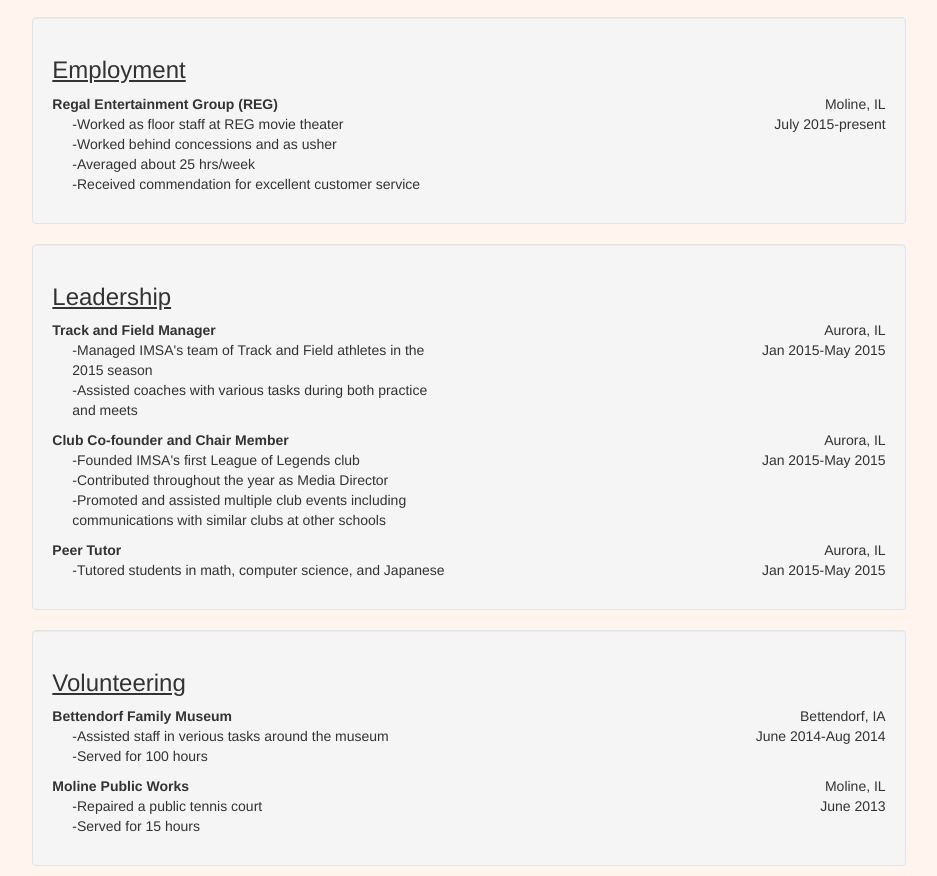
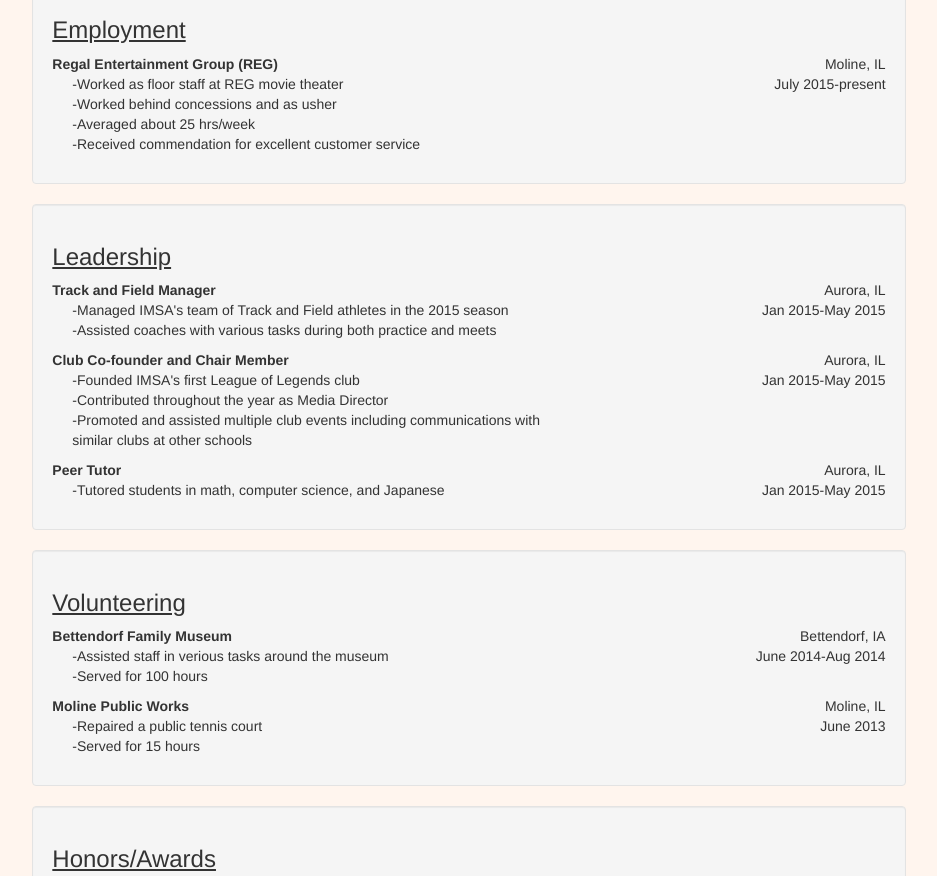
Before and after one commit to pueblak/pueblak.github.io, a plain HTML site: page resume.html in a window 1280 px wide. Shown: the part 1428-2304 px from the top of the page, without its empty margins (171-1108 px from the left). Drawn offline with nearby package versions, Linux system fonts and the light colour scheme.

Commit message:
re-formatted

```diff
--- a/resume.html
+++ b/resume.html
@@ -86,7 +86,7 @@
 			<div class="col-xs-8 well">
 				<h3 style="margin-bottom:30px"><u>Education</u></h3>
 				<div class="row">
-					<div class="col-xs-6">
+					<div class="col-xs-8">
 						<p><b>University of Illinois at Urbana-Champaign</b></p>
 						<div style="margin-left:20px;margin-top:-10px">
 							<p>B.S., Computer Science
@@ -94,30 +94,30 @@
 							</p>
 						</div>
 					</div>
-					<div class="col-xs-6">
+					<div class="col-xs-4">
 						<p style="text-align:right">Aug 2015-May 2019
 						<br><b>GPA:</b> N/A
 						</p>
 					</div>
 				</div>
 				<div class="row">
-					<div class="col-xs-6">
+					<div class="col-xs-8">
 						<p><b>Illinois Mathematics and Science Academy (IMSA)</b></p>
 						<div style="margin-left:20px;margin-top:-10px">
 							<p>Class of 2015 Graduate</p>
 						</div>
 					</div>
-					<div class="col-xs-6">
+					<div class="col-xs-4">
 						<p style="text-align:right">Aug 2012-May 2015
 						<br><b>GPA:</b> 3.42/4.0
 						</p>
 					</div>
 				</div>
 				<div class="row">
-					<div class="col-xs-6">
+					<div class="col-xs-8">
 						<p><b>Moline Senior High School</b></p>
 					</div>
-					<div class="col-xs-6">
+					<div class="col-xs-4">
 						<p style="text-align:right">Aug 2011-June 2012
 						<br><b>GPA:</b> 4.0/4.0
 						</p>
@@ -162,7 +162,7 @@
 			<div class="col-xs-8 well">
 				<h3 style="margin-bottom:30px"><u>Research</u></h3>
 				<div class="row">
-					<div class="col-xs-6">
+					<div class="col-xs-8">
 						<p><b>University of Chicago</b></p>
 						<div class="detail">
 							<p>-Student Inquiry and Research with Dr. John Reppy
@@ -172,7 +172,7 @@
 							</p>
 						</div>
 					</div>
-					<div class="col-xs-6">
+					<div class="col-xs-4">
 						<p style="text-align:right">Chicago, IL
 						<br>Sept 2014-Apr 2015
 						</p>
@@ -188,7 +188,7 @@
 			<div class="col-xs-8 well">
 				<h3><u>Employment</u></h3>
 				<div class="row">
-					<div class="col-xs-6">
+					<div class="col-xs-8">
 						<p><b>Regal Entertainment Group (REG)</b></p>
 						<div class="detail">
 							<p>-Worked as floor staff at REG movie theater
@@ -198,7 +198,7 @@
 							</p>
 						</div>
 					</div>
-					<div class="col-xs-6">
+					<div class="col-xs-4">
 						<p style="text-align:right">Moline, IL
 						<br>July 2015-present
 						</p>
@@ -214,7 +214,7 @@
 			<div class="col-xs-8 well">
 				<h3><u>Leadership</u></h3>
 				<div class="row">
-					<div class="col-xs-6">
+					<div class="col-xs-8">
 						<p><b>Track and Field Manager</b></p>
 						<div class="detail">
 							<p>-Managed IMSA's team of Track and Field athletes in the 2015 season
@@ -222,14 +222,14 @@
 							</p>
 						</div>
 					</div>
-					<div class="col-xs-6">
+					<div class="col-xs-4">
 						<p style="text-align:right">Aurora, IL
 						<br>Jan 2015-May 2015
 						</p>
 					</div>
 				</div>
 				<div class="row">
-					<div class="col-xs-6">
+					<div class="col-xs-8">
 						<p><b>Club Co-founder and Chair Member</b></p>
 						<div class="detail">
 							<p>-Founded IMSA's first League of Legends club
@@ -238,20 +238,20 @@
 							</p>
 						</div>
 					</div>
-					<div class="col-xs-6">
+					<div class="col-xs-4">
 						<p style="text-align:right">Aurora, IL
 						<br>Jan 2015-May 2015
 						</p>
 					</div>
 				</div>
 				<div class="row">
-					<div class="col-xs-6">
+					<div class="col-xs-8">
 						<p><b>Peer Tutor</b></p>
 						<div class="detail">
 							<p>-Tutored students in math, computer science, and Japanese</p>
 						</div>
 					</div>
-					<div class="col-xs-6">
+					<div class="col-xs-4">
 						<p style="text-align:right">Aurora, IL
 						<br>Jan 2015-May 2015
 						</p>
@@ -267,7 +267,7 @@
 			<div class="col-xs-8 well">
 				<h3><u>Volunteering</u></h3>
 				<div class="row">
-					<div class="col-xs-6">
+					<div class="col-xs-8">
 						<p><b>Bettendorf Family Museum</b></p>
 						<div class="detail">
 							<p>-Assisted staff in verious tasks around the museum
@@ -275,14 +275,14 @@
 							</p>
 						</div>
 					</div>
-					<div class="col-xs-6">
+					<div class="col-xs-4">
 						<p style="text-align:right">Bettendorf, IA
 						<br>June 2014-Aug 2014
 						</p>
 					</div>
 				</div>
 				<div class="row">
-					<div class="col-xs-6">
+					<div class="col-xs-8">
 						<p><b>Moline Public Works</b></p>
 						<div class="detail">
 							<p>-Repaired a public tennis court
@@ -290,7 +290,7 @@
 							</p>
 						</div>
 					</div>
-					<div class="col-xs-6">
+					<div class="col-xs-4">
 						<p style="text-align:right">Moline, IL
 						<br>June 2013
 						</p>
```
